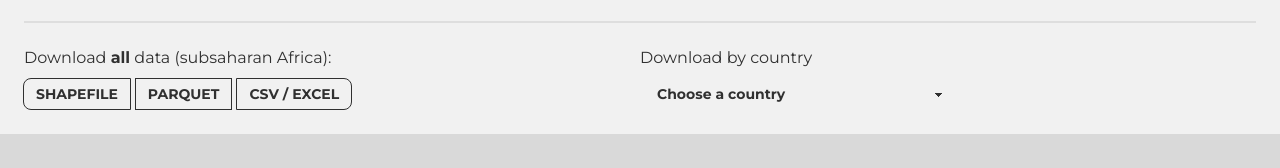
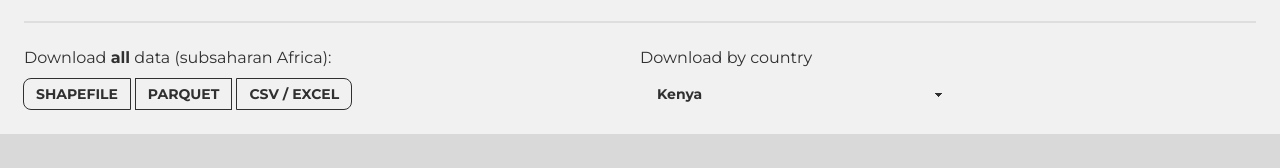
Before and after one commit to nmarchio/mn-explorer, a Next.js app: page /download in a window 1280 px wide. Shown: the part 294-462 px from the top of the page. Built offline with nearby package versions, Linux system fonts and the light colour scheme.

Commit message:
Version bump and lint

```diff
--- a/components/CountryDownloader.tsx
+++ b/components/CountryDownloader.tsx
@@ -18,6 +18,7 @@ export const CountryDownloader: React.FC<{
     <>
       <select
         className="select w-full max-w-xs"
+        defaultValue={"_"}
         onChange={(e) => {
           const selectedCountry = countryList.find(
             (country) => country.name === e.target.value
@@ -25,8 +26,8 @@ export const CountryDownloader: React.FC<{
           selectedCountry && setSelectedCountry(selectedCountry);
         }}
       >
-        <option disabled selected>
-          {selectedCountry ? selectedCountry.name : "Choose a country"}
+        <option disabled key="_">
+          Choose a country
         </option>
         {countryList.map((country) => (
           <option key={country.name} value={country.name}>{country.name}</option>
--- a/next.config.js
+++ b/next.config.js
@@ -9,7 +9,7 @@ const nextConfig = {
     // Dangerously allow production builds to successfully complete even if
     // your project has type errors.
     // !! WARN !!
-    ignoreBuildErrors: true,
+    // ignoreBuildErrors: true,
   }
 }
 
--- a/package.json
+++ b/package.json
@@ -4,14 +4,14 @@
   "private": true,
   "scripts": {
     "dev": "next dev",
-    "build": "next build",
+    "build": "tsc && next build",
     "export": "next export",
     "start": "next start",
     "lint": "next lint"
   },
   "dependencies": {
     "@mapbox/mapbox-gl-geocoder": "^5.0.1",
-    "@maticoapp/deck.gl-pmtiles": "^0.0.31",
+    "@maticoapp/deck.gl-pmtiles": "^0.0.33",
     "@tailwindcss/typography": "^0.5.9",
     "@types/d3": "^7.4.0",
     "@types/node": "18.14.2",
```
Also changed, not shown: 1 other file (tests, documents, lock files or other folders).
